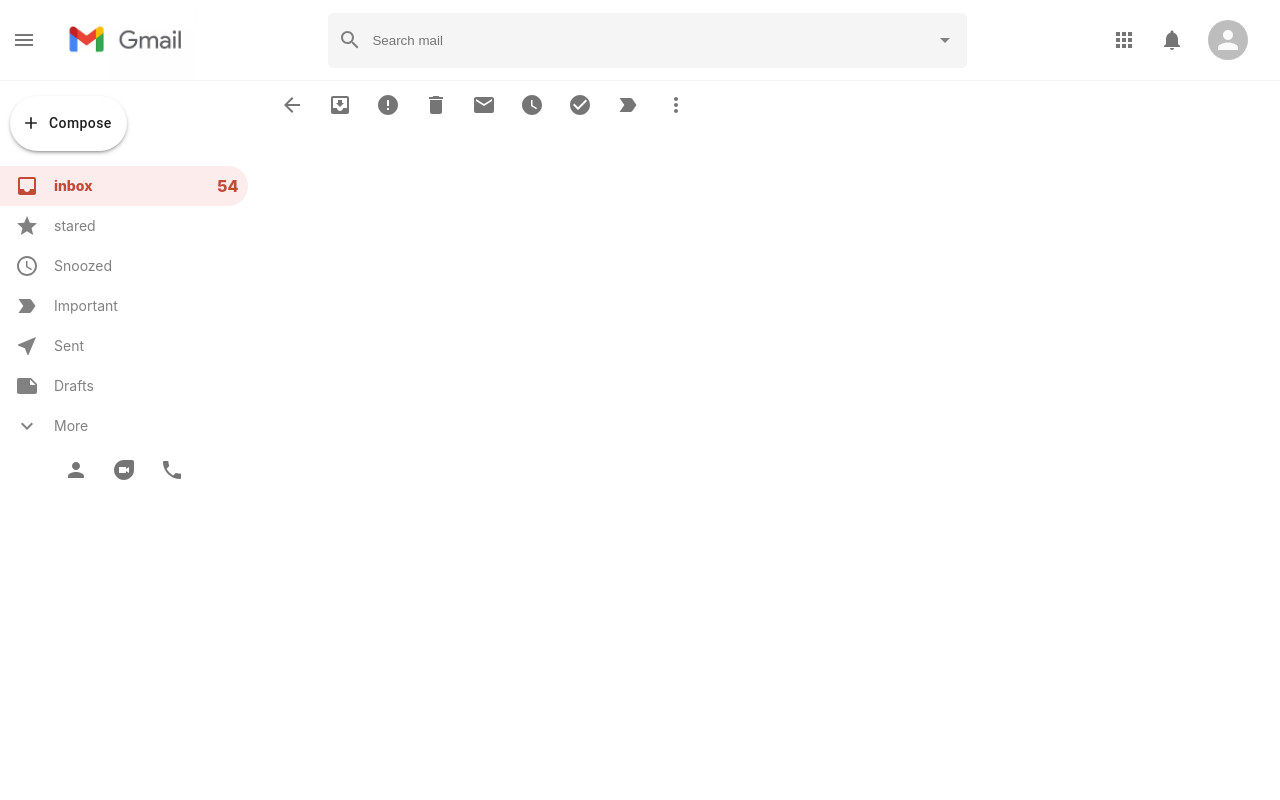
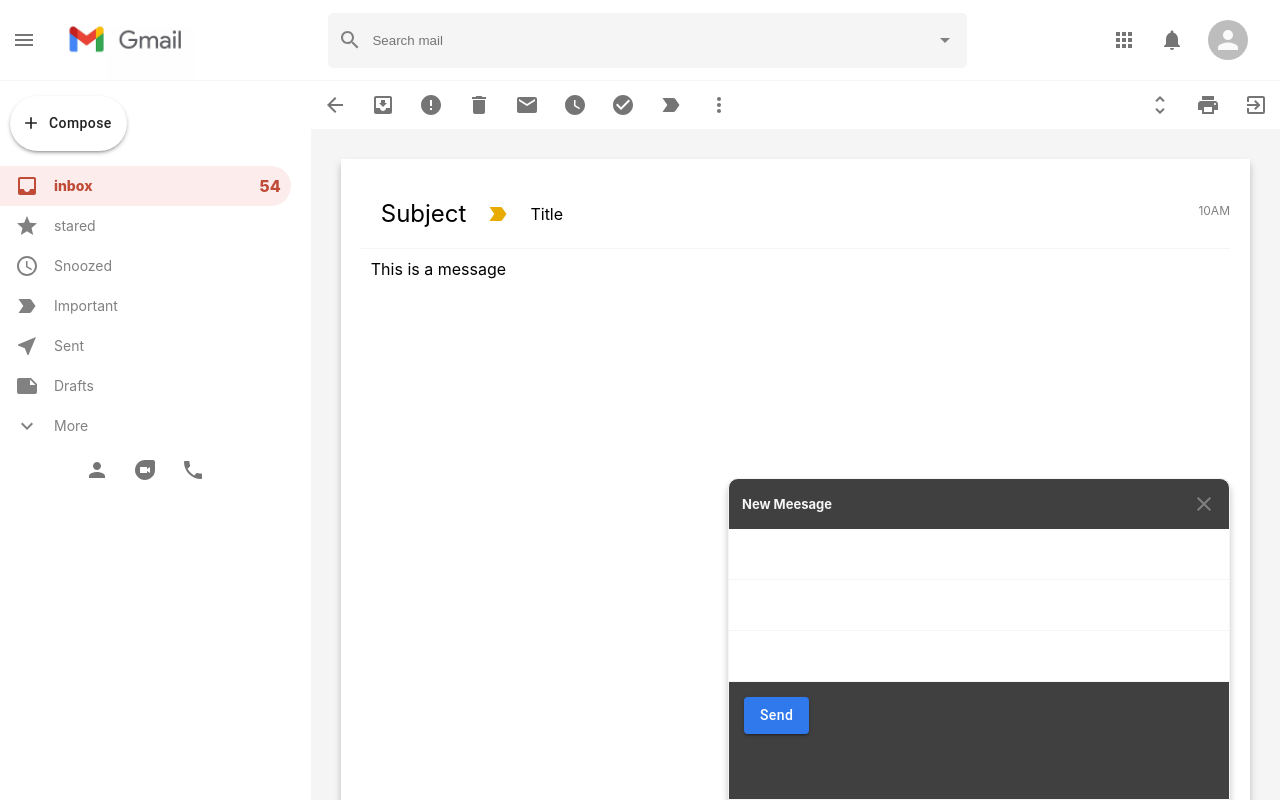
Before and after one commit to wonho-jung/gmail-clone, a React (Create React App) app: page /mail in a window 1280 px wide. Shown: the top 800 px of the page. Built offline with nearby package versions, Linux system fonts and the light colour scheme.

Commit message:
sendMail and setup for mailSlice

```diff
--- a/src/App.js
+++ b/src/App.js
@@ -5,6 +5,7 @@
 import Mail from "./component/Mail/Mail";
 import EmailList from "./component/EmailList/EmailList";
 import { BrowserRouter as Router, Switch, Route, Link } from "react-router-dom";
+import SendMail from "./component/SendMail/SendMail";
 function App() {
   return (
     <Router>
@@ -21,6 +22,7 @@
             </Route>
           </Switch>
         </div>
+        <SendMail />
       </div>
     </Router>
   );
--- a/src/app/store.js
+++ b/src/app/store.js
@@ -1,8 +1,8 @@
 import { configureStore } from "@reduxjs/toolkit";
-import counterReducer from "../features/counterSlice";
+import mailReducer from "../features/mailSlice";
 
 export default configureStore({
   reducer: {
-    counter: counterReducer,
+    mail: mailReducer,
   },
 });
--- a/src/component/Mail/Mail.css
+++ b/src/component/Mail/Mail.css
@@ -0,0 +1,53 @@
+.mail {
+  flex: 1;
+  background-color: whitesmoke;
+}
+.mail__tools {
+  display: flex;
+  justify-content: space-between;
+  background-color: white;
+}
+.mail__toolsLeft {
+  display: flex;
+}
+.mail__body {
+  display: flex;
+  flex-direction: column;
+  margin: 30px;
+  background-color: white;
+  padding: 20px;
+  height: 100vh;
+  box-shadow: 0px 5px 7px 0px rgba(0, 0, 0, 0.24);
+}
+.mail__bodyHeader {
+  display: flex;
+  align-items: center;
+  border-bottom: 1px solid whitesmoke;
+  padding: 20px;
+  position: relative;
+}
+.mail__important {
+  color: #e8ab02 !important;
+}
+.mail__bodyHeader > h2 {
+  font-weight: 400;
+  margin-right: 20px;
+}
+
+.mail__message > p {
+  padding: 10px;
+  margin-right: 20px;
+  overflow-wrap: break-word;
+}
+
+.mail__bodyHeader > p {
+  margin-left: 20px;
+}
+
+.mail__time {
+  position: absolute;
+  top: 24px;
+  right: 0;
+  font-size: 12px;
+  color: gray;
+}
--- a/src/component/Mail/Mail.js
+++ b/src/component/Mail/Mail.js
@@ -9,12 +9,18 @@
 import CheckCircleIcon from "@material-ui/icons/CheckCircle";
 import LabelImportantIcon from "@material-ui/icons/LabelImportant";
 import MoreVertIcon from "@material-ui/icons/MoreVert";
+import UnfoldMoreIcon from "@material-ui/icons/UnfoldMore";
+import PrintIcon from "@material-ui/icons/Print";
+import ExitToAppIcon from "@material-ui/icons/ExitToApp";
+import "./Mail.css";
+import { useHistory } from "react-router-dom";
 function Mail() {
+  const history = useHistory();
   return (
     <div className="mail">
       <div className="mail__tools">
         <div className="mail__toolsLeft">
-          <IconButton>
+          <IconButton onClick={() => history.push("./")}>
             <ArrowBackIcon />
           </IconButton>
           <IconButton>
@@ -46,7 +52,28 @@
             <MoreVertIcon />
           </IconButton>
         </div>
-        <div className="mail__toolsRight"></div>
+        <div className="mail__toolsRight">
+          <IconButton>
+            <UnfoldMoreIcon />
+          </IconButton>
+          <IconButton>
+            <PrintIcon />
+          </IconButton>
+          <IconButton>
+            <ExitToAppIcon />
+          </IconButton>
+        </div>
+      </div>
+      <div className="mail__body">
+        <div className="mail__bodyHeader">
+          <h2>Subject</h2>
+          <LabelImportantIcon className="mail__important" />
+          <p>Title</p>
+          <p className="mail__time">10AM</p>
+        </div>
+        <div className="mail__message">
+          <p>This is a message</p>
+        </div>
       </div>
     </div>
   );
--- /dev/null
+++ b/src/component/SendMail/SendMail.css
@@ -0,0 +1,52 @@
+.sendMail {
+  position: absolute;
+  bottom: 0px;
+  right: 50px;
+  background-color: #404040;
+  width: 40%;
+  height: 40%;
+  max-width: 500px;
+  border-top-left-radius: 10px;
+  border-top-right-radius: 10px;
+  display: flex;
+  flex-direction: column;
+  border: 1px solid whitesmoke;
+  box-shadow: 0px 5px 7px 0px rgba(0, 0, 0, 0.24);
+}
+
+.sendMail__header {
+  padding: 13px;
+  display: flex;
+  justify-content: space-between;
+  align-items: center;
+  color: gray;
+}
+
+.sendMail__header > h3 {
+  color: whitesmoke;
+  font-size: 13px;
+}
+
+.sendMail__send {
+  background-color: #3079ed !important;
+  text-transform: capitalize !important;
+  margin: 15px !important;
+}
+
+.sendMail__close {
+  cursor: pointer;
+}
+
+.sendMail > form {
+  display: flex;
+  flex: 1;
+  flex-direction: column;
+}
+
+.sendMail > form > input {
+  height: 30px;
+  padding: 10px;
+  border: none;
+  border-bottom: 1px solid whitesmoke;
+  outline: none;
+}
--- /dev/null
+++ b/src/component/SendMail/SendMail.js
@@ -0,0 +1,31 @@
+import React from "react";
+import CloseIcon from "@material-ui/icons/Close";
+import { Button } from "@material-ui/core";
+import "./SendMail.css";
+function SendMail() {
+  return (
+    <div className="sendMail">
+      <div className="sendMail__header">
+        <h3>New Meesage</h3>
+        <CloseIcon className="sendMail__close" />
+      </div>
+      <form>
+        <input type="text" />
+        <input type="text" />
+        <input type="text" />
+        <div className="sendMail__options">
+          <Button
+            className="sendMail__send"
+            variant="contained"
+            color="primary"
+            type="submit"
+          >
+            Send
+          </Button>
+        </div>
+      </form>
+    </div>
+  );
+}
+
+export default SendMail;
--- a/src/features/counterSlice.js
+++ /dev/null
@@ -1,42 +0,0 @@
-import { createSlice } from '@reduxjs/toolkit';
-
-export const counterSlice = createSlice({
-  name: 'counter',
-  initialState: {
-    value: 0,
-  },
-  reducers: {
-    increment: state => {
-      // Redux Toolkit allows us to write "mutating" logic in reducers. It
-      // doesn't actually mutate the state because it uses the Immer library,
-      // which detects changes to a "draft state" and produces a brand new
-      // immutable state based off those changes
-      state.value += 1;
-    },
-    decrement: state => {
-      state.value -= 1;
-    },
-    incrementByAmount: (state, action) => {
-      state.value += action.payload;
-    },
-  },
-});
-
-export const { increment, decrement, incrementByAmount } = counterSlice.actions;
-
-// The function below is called a thunk and allows us to perform async logic. It
-// can be dispatched like a regular action: `dispatch(incrementAsync(10))`. This
-// will call the thunk with the `dispatch` function as the first argument. Async
-// code can then be executed and other actions can be dispatched
-export const incrementAsync = amount => dispatch => {
-  setTimeout(() => {
-    dispatch(incrementByAmount(amount));
-  }, 1000);
-};
-
-// The function below is called a selector and allows us to select a value from
-// the state. Selectors can also be defined inline where they're used instead of
-// in the slice file. For example: `useSelector((state) => state.counter.value)`
-export const selectCount = state => state.counter.value;
-
-export default counterSlice.reducer;
--- /dev/null
+++ b/src/features/mailSlice.js
@@ -0,0 +1,22 @@
+import { createSlice } from "@reduxjs/toolkit";
+
+export const mailSlice = createSlice({
+  name: "mail",
+  initialState: {
+    sendMessageIsOpen: false,
+  },
+  reducers: {
+    openSendMessage: (state) => {
+      state.sendMessageIsOpen = true;
+    },
+    closeSendMessage: (state) => {
+      state.sendMessageIsOpen = false;
+    },
+  },
+});
+
+export const { openSendMessage, closeSendMessage } = mailSlice.actions;
+
+export const selectmail = (state) => state.mail.value;
+
+export default mailSlice.reducer;
```
Also changed, not shown: 1 other file (tests, documents, lock files or other folders).
